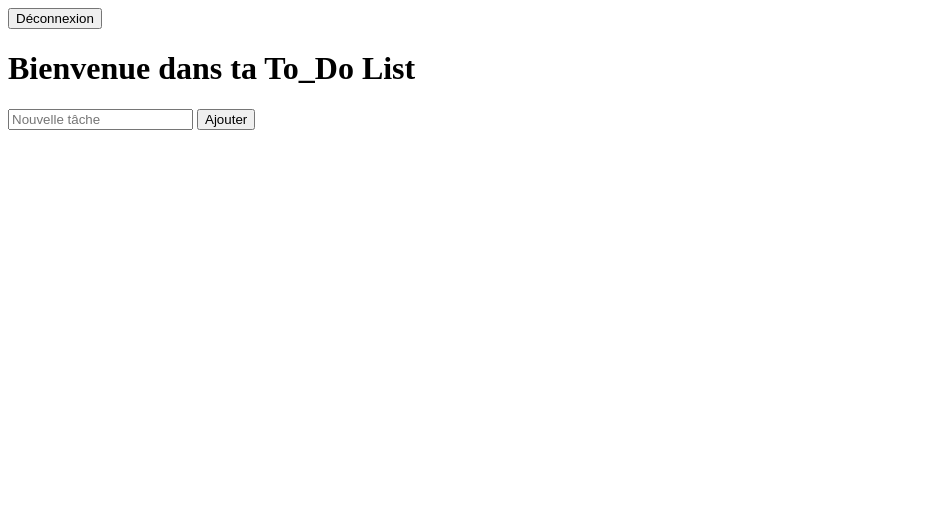
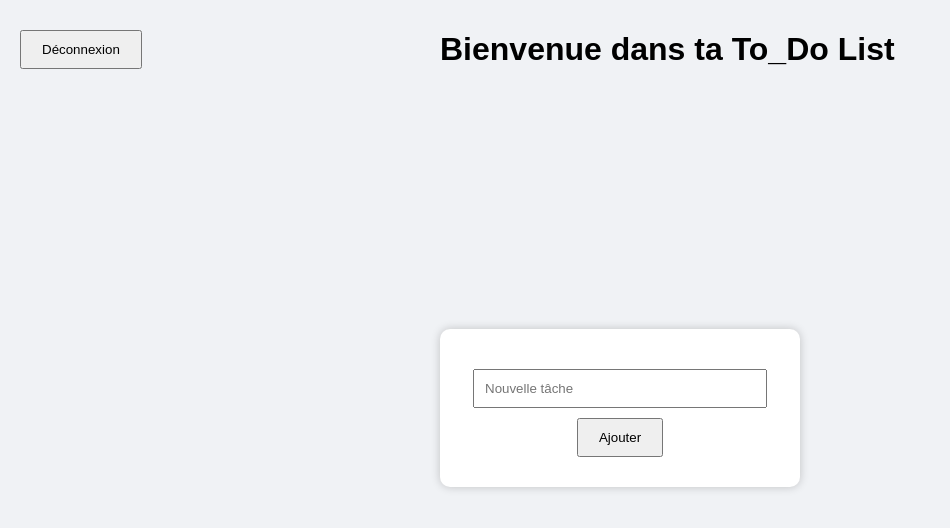
Before and after one commit to Tojo-stack/login_project, a website: page login-project/public/home.html in a window 1280 px wide. Shown: the whole page, without its empty margins (0-950 px from the left). Drawn offline with Linux system fonts and the light colour scheme; no server answers.

Commit message:
Modification de home.html et ajustement du CSS (classes boutons)

```diff
--- a/login-project/public/assets/css/style.css
+++ b/login-project/public/assets/css/style.css
@@ -32,8 +32,27 @@ button{
     padding: 10px 20px;
     cursor: pointer;
 }
+button:hover{
+    color: #f0f2f5;
+    background-color: #333;
+    transition: 0.3s;
+    transform: scale(1.07);
+    box-shadow: 0 6px 10px rgba(0, 0, 0, 0.3);
+    border-radius: 5px;
+}
 
 #message{
     margin-top: 15px;
     color: red;
 }
+
+/* Pour To_Do */
+.welcomeBtn{
+    position: fixed;
+    top: 30px;
+    left: 20px;
+}
+.title{
+    position: fixed;
+    top: 10px;
+}
--- a/login-project/public/home.html
+++ b/login-project/public/home.html
@@ -3,12 +3,15 @@
 <head>
     <meta charset="UTF-8">
     <meta name="viewport" content="width=device-width, initial-scale=1.0">
+    <link rel="stylesheet" href="assets/css/style.css">
     <title>Home</title>
 </head>
 <body>
     <header>
-        <a href="/logout"><button onclick="window.location.href='/logout'">Déconnexion</button></a>
-        <h1>Bienvenue dans ta To_Do List</h1>
+        <a href="/logout">
+            <button onclick="window.location.href='/logout'" class="welcomeBtn">Déconnexion</button>
+        </a>
+        <h1 class="title">Bienvenue dans ta To_Do List</h1>
     </header>
     <form action="/todos" method="post">
         <input type="text" name="task" placeholder="Nouvelle tâche" required>
```
